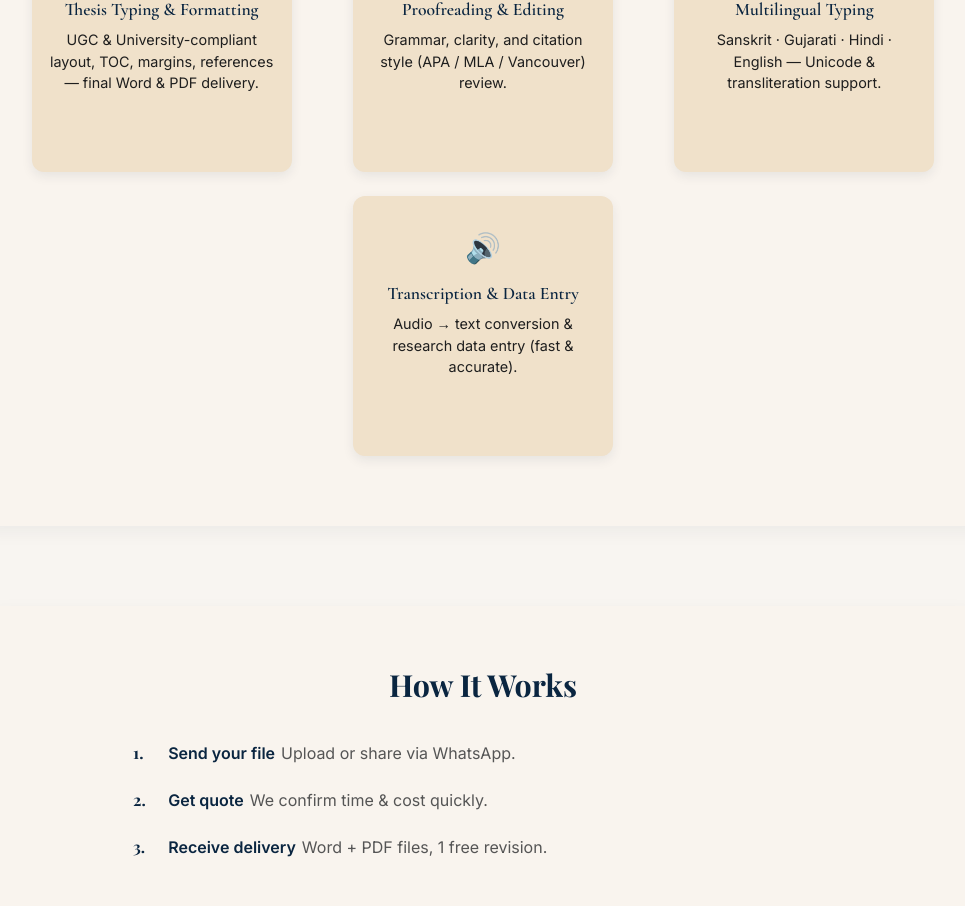
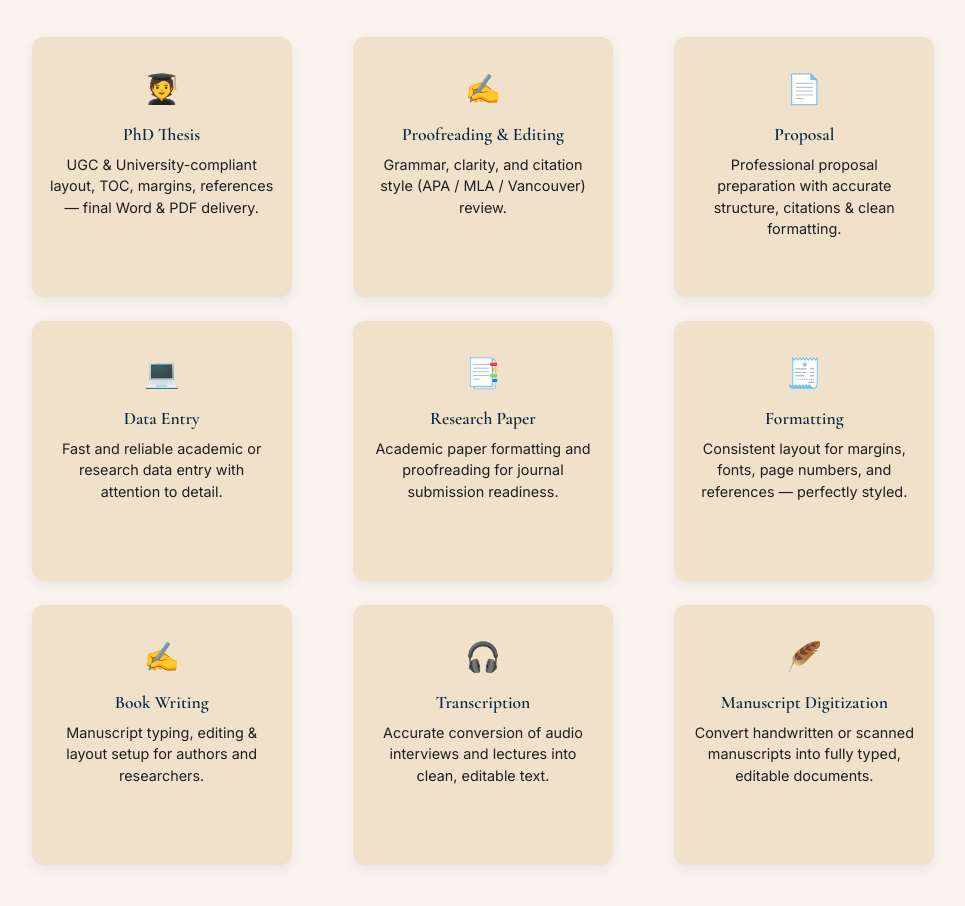
Before and after one commit to digital-typist/digital-typist-lts, a Next.js app: page / in a window 1280 px wide. Shown: the part 960-1866 px from the top of the page, without its empty margins (157-1122 px from the left). Built offline with nearby package versions, Linux system fonts and the light colour scheme.

Commit message:
Update page.js

```diff
--- a/src/app/page.js
+++ b/src/app/page.js
@@ -25,12 +25,14 @@ export default function HomePage() {
           {/* Left Side: Text Content */}
           <div className="heroText">
             <h1 className="title">
-              Accurate Thesis Typing & Formatting for PhD Scholars
+              Complete Academic & Research Support — Trusted by Scholars,
+              Universities, and Institutions
             </h1>
 
             <p className="subtitle">
-              Expert thesis support in Sanskrit, Hindi, Gujarati & English –
-              formatted to UGC standards, delivered with precision and care.
+              From PhD theses to government digitization projects, Digital
+              Typist provides professional, multilingual, and UGC-compliant
+              documentation services in Sanskrit, Hindi, Gujarati, and English.
             </p>
 
             <div className="cta">
@@ -65,8 +67,8 @@ export default function HomePage() {
         <h2>Our Services</h2>
         <div className="grid">
           <div className="card">
-            <div className="icon">📝</div>
-            <h3>Thesis Typing & Formatting</h3>
+            <div className="icon">🧑‍🎓</div>
+            <h3>PhD Thesis</h3>
             <p>
               UGC & University-compliant layout, TOC, margins, references —
               final Word & PDF delivery.
@@ -83,19 +85,65 @@ export default function HomePage() {
           </div>
 
           <div className="card">
-            <div className="icon">🌐</div>
-            <h3>Multilingual Typing</h3>
+            <div className="icon">📄</div>
+            <h3>Proposal</h3>
             <p>
-              Sanskrit · Gujarati · Hindi · English — Unicode & transliteration
-              support.
+              Professional proposal preparation with accurate structure,
+              citations & clean formatting.
             </p>
           </div>
 
           <div className="card">
-            <div className="icon">🔊</div>
-            <h3>Transcription & Data Entry</h3>
+            <div className="icon">💻</div>
+            <h3>Data Entry</h3>
             <p>
-              Audio → text conversion & research data entry (fast & accurate).
+              Fast and reliable academic or research data entry with attention
+              to detail.
+            </p>
+          </div>
+
+          <div className="card">
+            <div className="icon">📑</div>
+            <h3>Research Paper</h3>
+            <p>
+              Academic paper formatting and proofreading for journal submission
+              readiness.
+            </p>
+          </div>
+
+          <div className="card">
+            <div className="icon">🧾</div>
+            <h3>Formatting</h3>
+            <p>
+              Consistent layout for margins, fonts, page numbers, and references
+              — perfectly styled.
+            </p>
+          </div>
+
+          <div className="card">
+            <div className="icon">✍️</div>
+            <h3>Book Writing</h3>
+            <p>
+              Manuscript typing, editing & layout setup for authors and
+              researchers.
+            </p>
+          </div>
+
+          <div className="card">
+            <div className="icon">🎧</div>
+            <h3>Transcription</h3>
+            <p>
+              Accurate conversion of audio interviews and lectures into clean,
+              editable text.
+            </p>
+          </div>
+
+          <div className="card">
+            <div className="icon">🪶</div>
+            <h3>Manuscript Digitization</h3>
+            <p>
+              Convert handwritten or scanned manuscripts into fully typed,
+              editable documents.
             </p>
           </div>
         </div>
```
